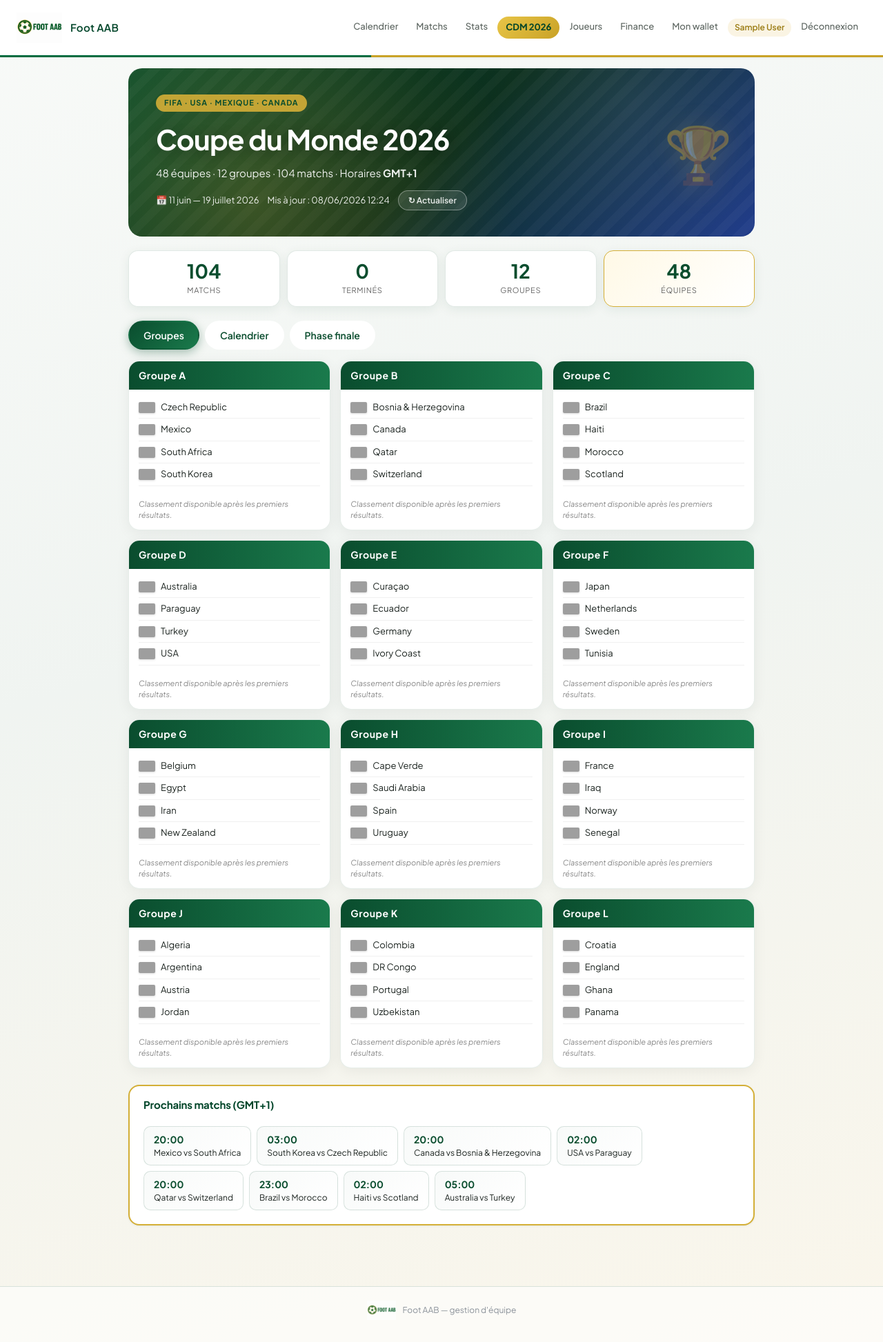
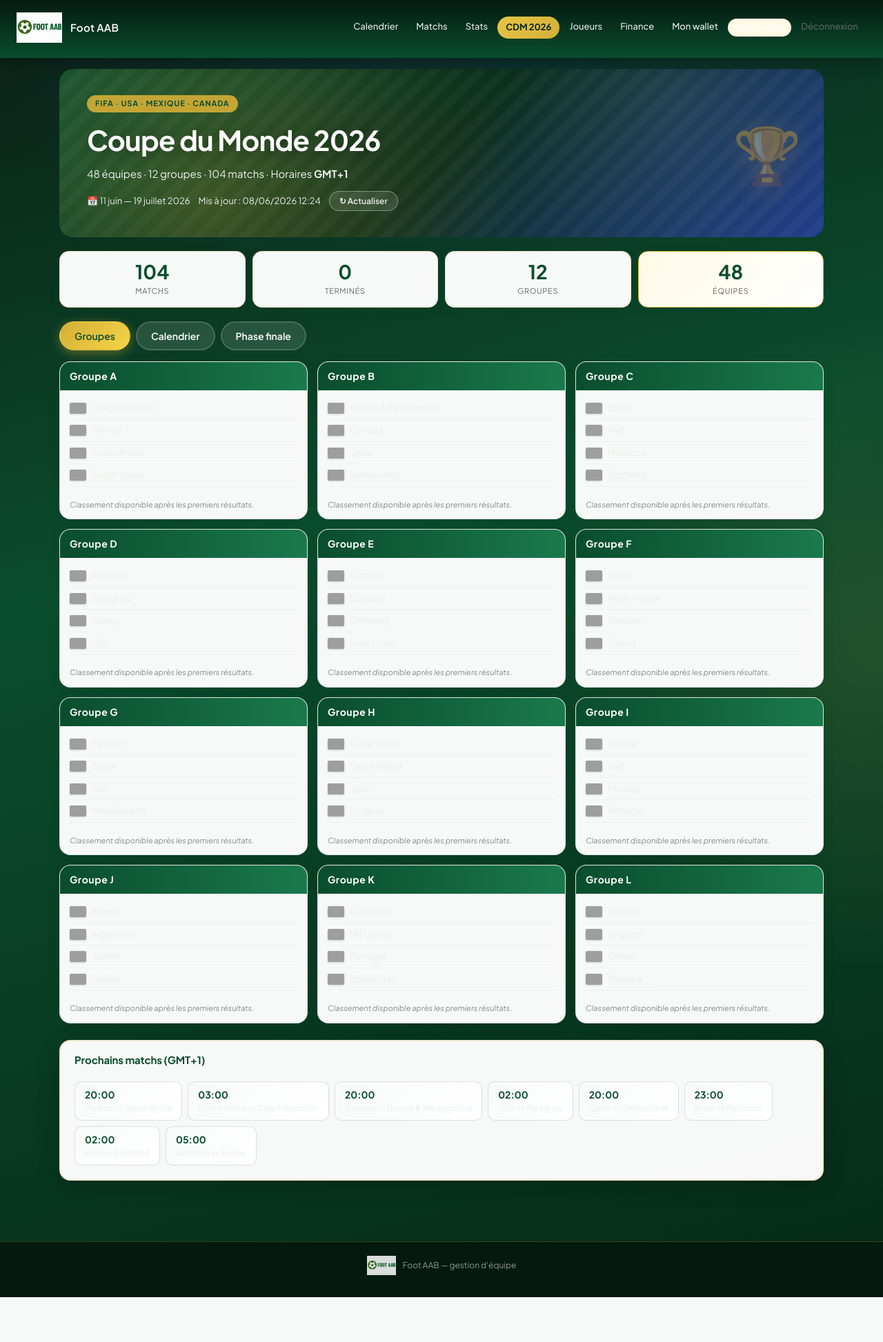
Before and after one commit to Polga088/AABFoot, a Flask app: page /coupe-du-monde in a window 1280 px wide. Shown: the whole page at 69% size. After the commit the page ends 1881 px from the top, so only its background shows below. Run offline with Flask 3, Linux system fonts and the light colour scheme; the visitor is signed in with stand-in values (Sample User, id 1); some libraries are stand-ins or nearby versions; grey boxes are pictures that could not be loaded.

Commit message:
Apply FIFA World Cup theme colors to CDM page and global palette.
Co-authored-by: Cursor <cursoragent@cursor.com>

```diff
--- a/webapp/static/css/style.css
+++ b/webapp/static/css/style.css
@@ -1,11 +1,11 @@
 :root {
-  /* Foot AAB — vert & or */
-  --green: #006b3f;
-  --green-dark: #004529;
-  --green-light: #e8f4ee;
-  --gold: #c9a227;
-  --gold-dark: #9a7b12;
-  --gold-light: #faf4e3;
+  /* Foot AAB — palette inspirée Coupe du Monde (vert FIFA & or) */
+  --green: #0a4d2e;
+  --green-dark: #062a18;
+  --green-light: #e0f2e9;
+  --gold: #d4af37;
+  --gold-dark: #b8941f;
+  --gold-light: #fff9e6;
   --silver: #8a9199;
   --red-accent: #c41e3a;
   --red: #c41e3a;
@@ -14,7 +14,7 @@
   --amber-light: var(--gold-light);
   --blue: #3d6b8c;
   --blue-light: #e8f0f6;
-  --border: rgba(0, 75, 45, 0.14);
+  --border: rgba(10, 77, 46, 0.16);
   --radius-md: 8px;
   --radius-lg: 12px;
   --bg: #ffffff;
--- a/webapp/static/css/worldcup.css
+++ b/webapp/static/css/worldcup.css
@@ -419,6 +419,141 @@
   font-size: 14px;
 }
 
+/* Thème global page CDM — header, fond, footer */
+body.theme-wc {
+  background:
+    radial-gradient(ellipse 120% 80% at 50% -20%, rgba(30, 58, 138, 0.35) 0%, transparent 55%),
+    radial-gradient(ellipse 80% 50% at 100% 50%, rgba(212, 175, 55, 0.12) 0%, transparent 50%),
+    linear-gradient(165deg, #0b1f14 0%, #0a4d2e 40%, #062a18 100%);
+  color: #e8f0eb;
+}
+
+body.theme-wc .site-header {
+  background: linear-gradient(180deg, #041a10 0%, #0a4d2e 100%);
+  box-shadow: 0 4px 24px rgba(0, 0, 0, 0.35);
+}
+
+body.theme-wc .brand-accent-bar {
+  height: 4px;
+  background: linear-gradient(
+    90deg,
+    var(--wc-gold) 0%,
+    var(--wc-gold-bright) 25%,
+    #fff 50%,
+    var(--wc-gold-bright) 75%,
+    var(--wc-gold) 100%
+  );
+}
+
+body.theme-wc .nav-brand-title {
+  color: #fff;
+}
+
+body.theme-wc .nav-links a {
+  color: rgba(255, 255, 255, 0.88);
+  border-bottom-color: transparent;
+}
+
+body.theme-wc .nav-links a:hover {
+  color: #fff;
+  background: rgba(255, 255, 255, 0.1);
+}
+
+body.theme-wc .nav-links a.active:not(.wc-nav-link) {
+  color: var(--wc-gold-bright);
+  border-bottom-color: var(--wc-gold);
+  background: rgba(212, 175, 55, 0.12);
+}
+
+body.theme-wc .nav-user,
+body.theme-wc .nav-logout {
+  color: rgba(255, 255, 255, 0.75);
+}
+
+body.theme-wc .nav-wallet {
+  color: var(--wc-gold-bright) !important;
+}
+
+body.theme-wc .container {
+  max-width: 1100px;
+}
+
+body.theme-wc .site-footer {
+  background: #041a10;
+  color: rgba(255, 255, 255, 0.55);
+  border-top: 1px solid rgba(212, 175, 55, 0.25);
+}
+
+body.theme-wc .footer-logo {
+  filter: brightness(1.1);
+}
+
+body.theme-wc .card {
+  background: var(--wc-card);
+  border-color: rgba(212, 175, 55, 0.2);
+  box-shadow: 0 8px 32px rgba(0, 0, 0, 0.2);
+}
+
+body.theme-wc .card-title {
+  color: var(--wc-green);
+}
+
+body.theme-wc .form-label {
+  color: rgba(255, 255, 255, 0.85);
+}
+
+body.theme-wc .form-input,
+body.theme-wc .wc-select {
+  background: rgba(255, 255, 255, 0.96);
+  border-color: rgba(212, 175, 55, 0.35);
+  color: var(--wc-green);
+}
+
+body.theme-wc .form-input:focus,
+body.theme-wc .wc-select:focus {
+  border-color: var(--wc-gold);
+  box-shadow: 0 0 0 3px rgba(212, 175, 55, 0.25);
+}
+
+body.theme-wc .wc-tab {
+  background: rgba(255, 255, 255, 0.12);
+  color: #fff;
+  border: 2px solid rgba(255, 255, 255, 0.15);
+}
+
+body.theme-wc .wc-tab:hover {
+  border-color: var(--wc-gold);
+  background: rgba(255, 255, 255, 0.18);
+}
+
+body.theme-wc .wc-tab.active {
+  background: linear-gradient(135deg, var(--wc-gold), var(--wc-gold-bright));
+  color: var(--wc-green);
+  border-color: transparent;
+  box-shadow: 0 4px 16px rgba(212, 175, 55, 0.4);
+}
+
+body.theme-wc .wc-kpi {
+  background: rgba(255, 255, 255, 0.97);
+  border-color: rgba(212, 175, 55, 0.25);
+}
+
+body.theme-wc .wc-kpi.accent {
+  background: linear-gradient(135deg, #fff9e6, #fff);
+  border-color: var(--wc-gold);
+}
+
+body.theme-wc .wc-empty-state {
+  color: #fff;
+  background: rgba(255, 255, 255, 0.08);
+  border: 1px dashed rgba(212, 175, 55, 0.4);
+}
+
+body.theme-wc .wc-empty-state code {
+  background: rgba(0, 0, 0, 0.3);
+  color: var(--wc-gold-bright);
+}
+
 @media (max-width: 720px) {
   .wc-hero {
     flex-direction: column;
--- a/webapp/templates/base.html
+++ b/webapp/templates/base.html
@@ -8,11 +8,12 @@
   <link rel="preconnect" href="https://fonts.gstatic.com" crossorigin>
   <link href="https://fonts.googleapis.com/css2?family=Plus+Jakarta+Sans:ital,wght@0,400;0,500;0,600;0,700;1,400&display=swap" rel="stylesheet">
   <link rel="stylesheet" href="{{ url_for('static', filename='css/style.css') }}">
+  {% block extra_css %}{% endblock %}
   <link rel="icon" href="{{ url_for('static', filename='img/aab-logo.png') }}" type="image/png">
   <script>window.FOOTBOT_IS_ADMIN = {{ 'true' if user_is_admin else 'false' }};</script>
   <script src="{{ url_for('static', filename='js/admin-api.js') }}"></script>
 </head>
-<body>
+<body class="{% block body_class %}{% endblock %}">
   <header class="site-header">
     <nav class="navbar">
       <a href="/calendrier" class="nav-brand">
--- a/webapp/templates/worldcup.html
+++ b/webapp/templates/worldcup.html
@@ -1,7 +1,9 @@
 {% extends "base.html" %}
+{% block body_class %}theme-wc{% endblock %}
+{% block extra_css %}
+<link rel="stylesheet" href="{{ url_for('static', filename='css/worldcup.css') }}">
+{% endblock %}
 {% block content %}
-<link rel="stylesheet" href="{{ url_for('static', filename='css/worldcup.css') }}">
-
 <div class="wc-page">
   <header class="wc-hero">
     <div class="wc-hero-bg" aria-hidden="true"></div>
```
